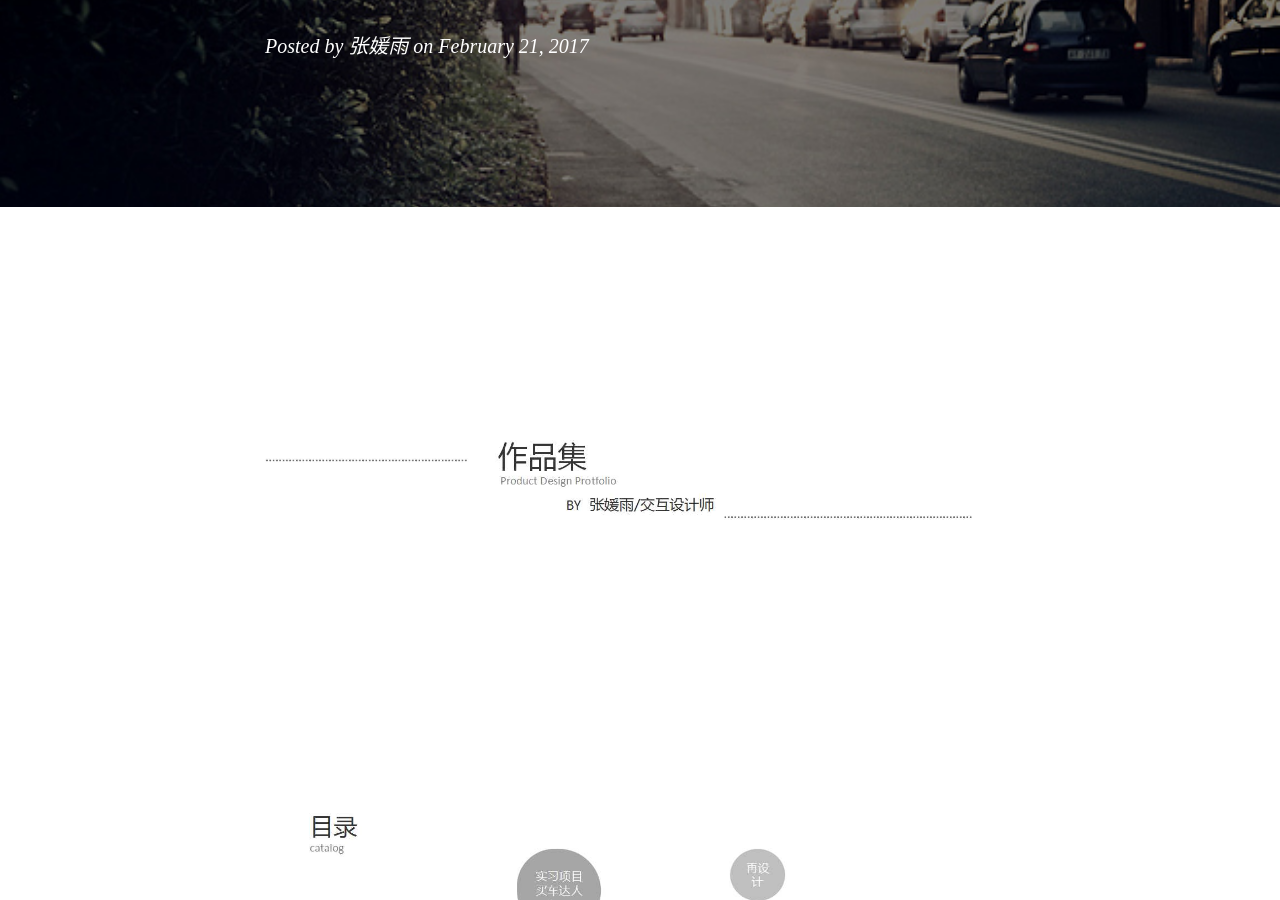
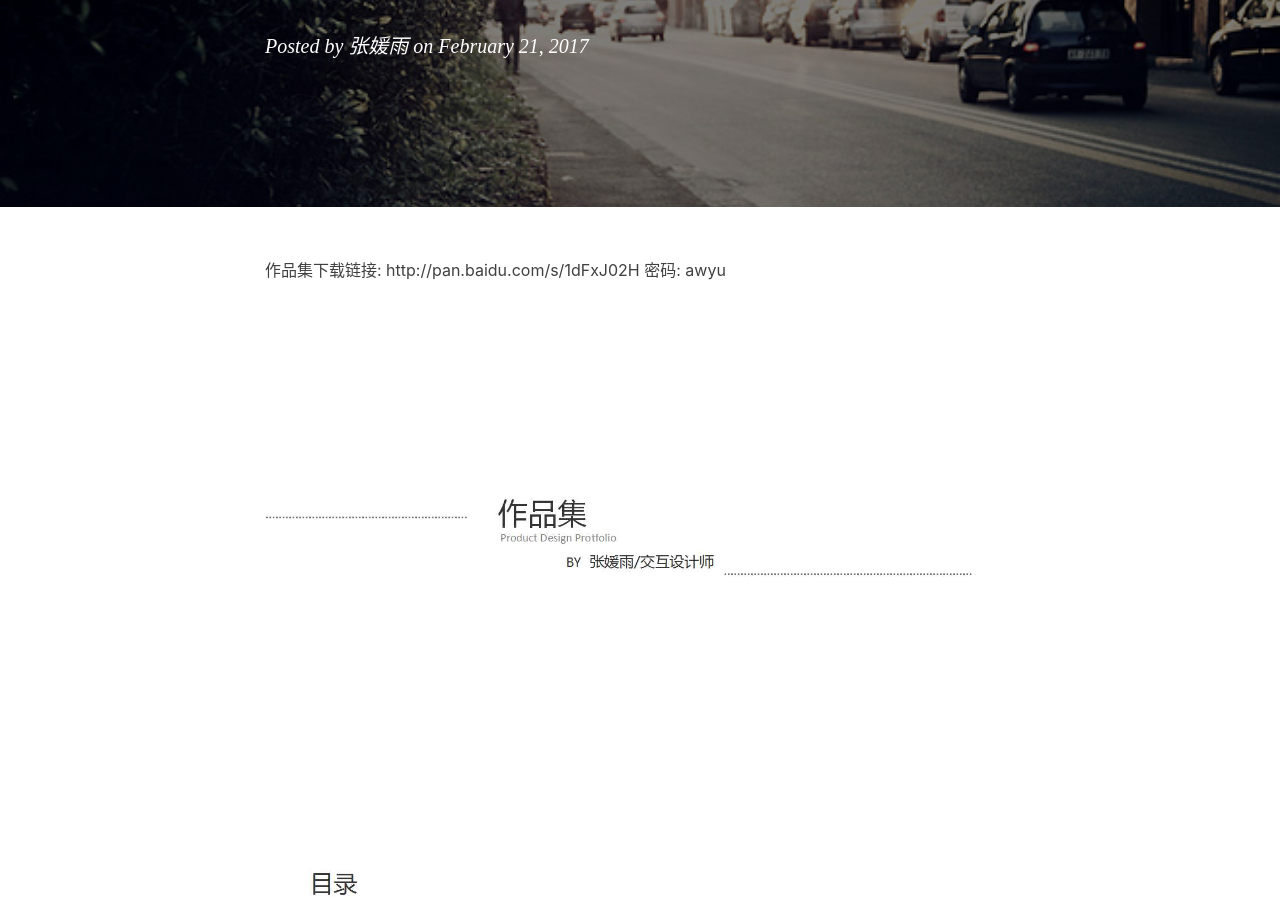
Before and after one commit to zhangyuanyu/zhangyuanyu.github.io, a Jekyll site: the page built from _posts/2017-02-20-portfolio.markdown, in a window 1280 px wide and 900 px high, scrolled down 316 px. Built offline with Jekyll 4.4.1, drawn with Linux system fonts in a browser that asks for light colours; nearby versions of some CDN libraries; comment, search, counter and statistics services are not loaded.

Commit message:
Update 2017-02-20-portfolio.markdown

```diff
--- a/_posts/2017-02-20-portfolio.markdown
+++ b/_posts/2017-02-20-portfolio.markdown
@@ -10,6 +10,7 @@ tags:
     - 2016
     - 交互设计
 ---
+作品集下载链接: http://pan.baidu.com/s/1dFxJ02H 密码: awyu
 
     <br><img src="/img/1.jpg" width="1700" heigt="720"/>
 	<br><img src="/img/2.jpg"/>
```
